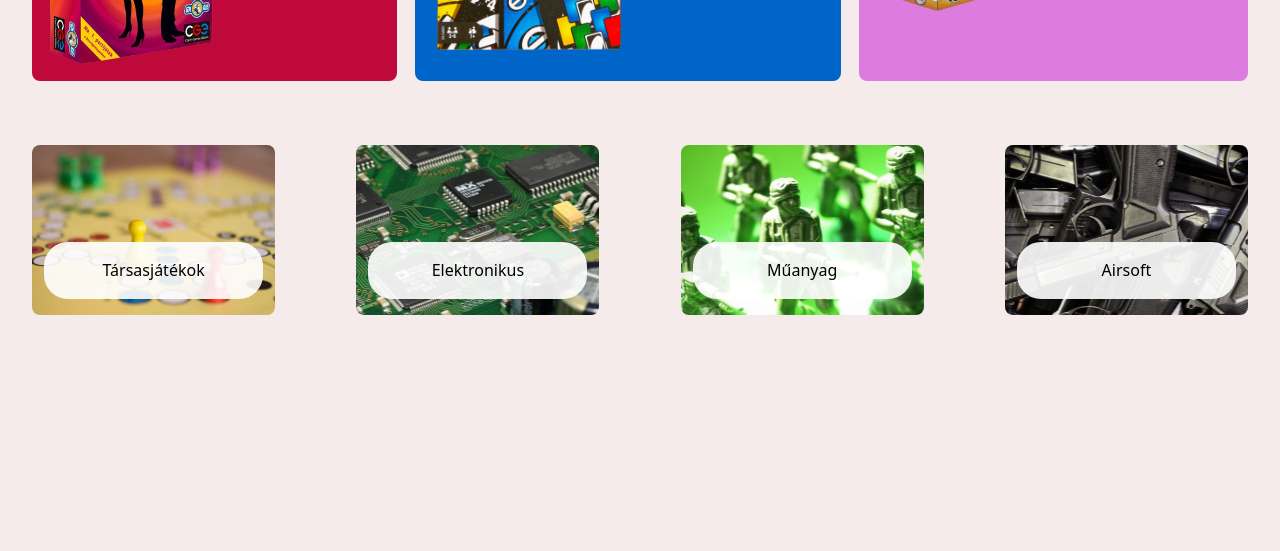
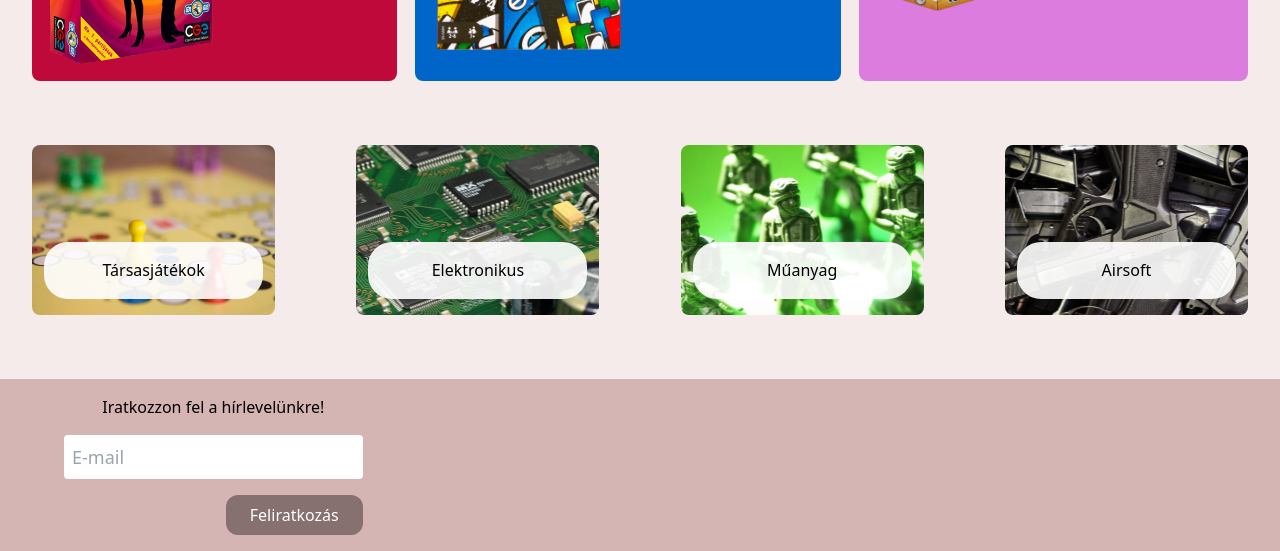
Before and after one commit to MrErik402/WebShop_IKT1, a website: page Src/index.html in a window 1280 px wide. Shown: the part 283-834 px from the top of the page. Before the commit the page ends 800 px from the top, so only its background shows below. Drawn offline with Linux system fonts and the light colour scheme.

Commit message:
Lábléc kezdetek

```diff
--- a/Src/index.html
+++ b/Src/index.html
@@ -54,6 +54,15 @@
             </div>
         </div>
     </div>
+    <div id="lablec" class="w-full bg-tarsas3-light dark:bg-tarsas4-dark py-4 justify-self-end">
+        <div id="hirlevel" class="flex flex-col w-1/3 px-16 gap-4">
+            <p class="self-center">Iratkozzon fel a hírlevelünkre!</p>
+            <input type="email" name="" id="" placeholder="E-mail" class="rounded text-lg p-2">
+            <button class="bg-tarsas4-light dark:bg-tarsas4-dark text-white px-6 py-2 rounded-xl self-end">Feliratkozás</button>
+        </div>
+        <div id="elerhetoseg"></div>
+        <div id="hivatalos"></div>
+    </div>
 </body>
 
 </html>
```
Also changed, not shown: Src/output.css.
